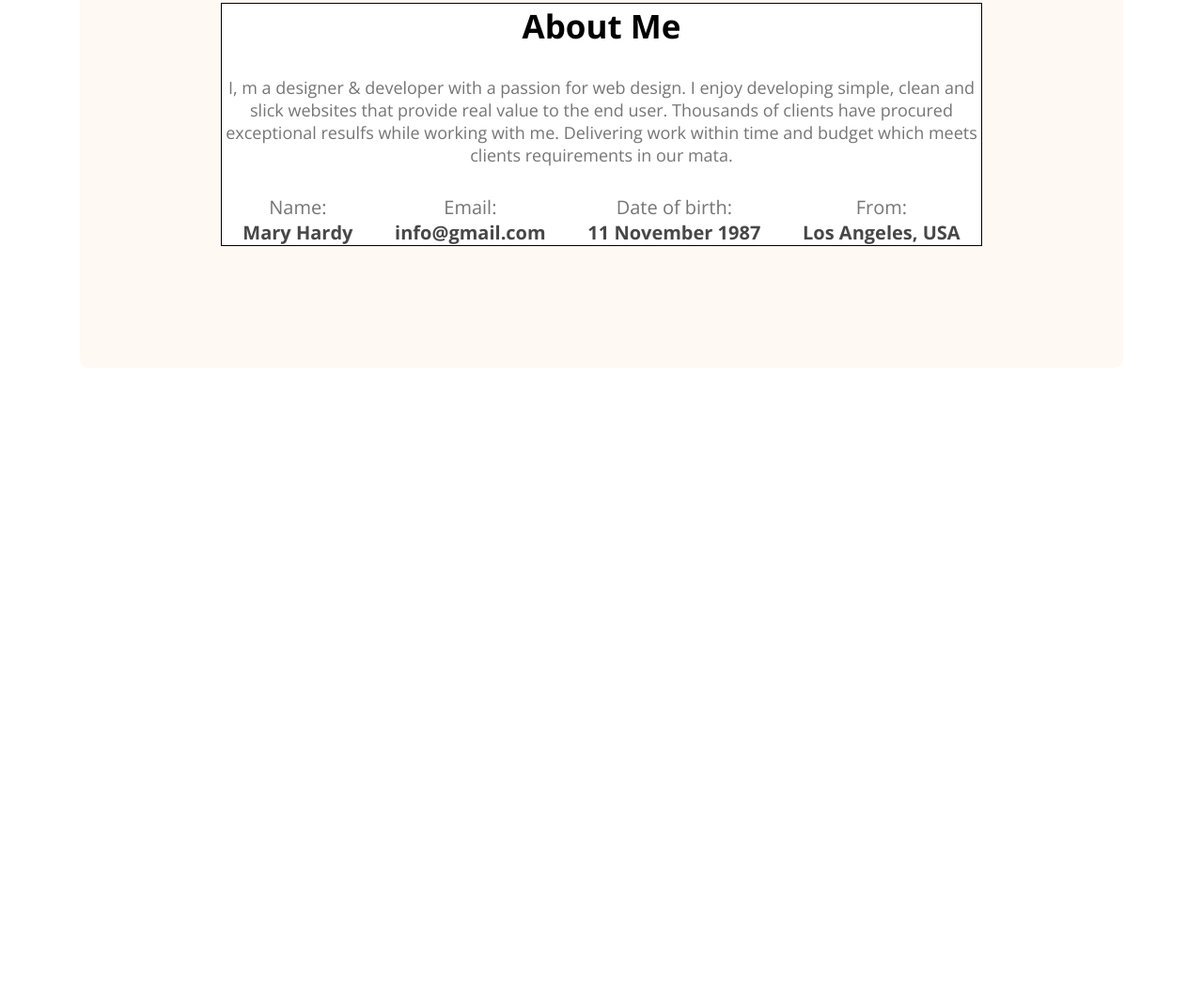
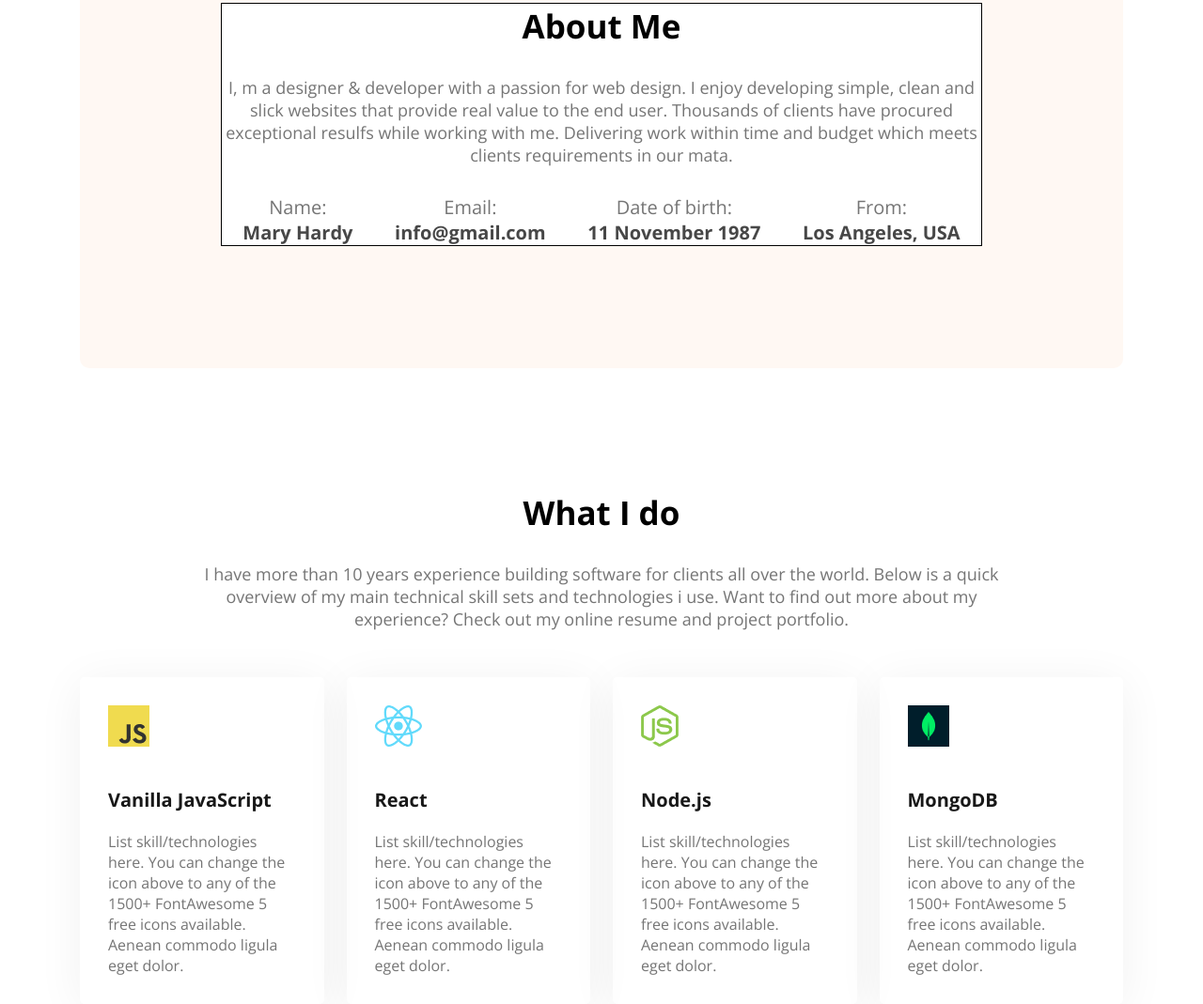
Before and after one commit to roni-biswas/web-dev-portfolio-rb-ph-b11, a plain HTML site: page index.html in a window 1280 px wide. Shown: the part 1087-2156 px from the top of the page at 94% size. Before the commit the page ends 1479 px from the top, so only its background shows below. Drawn offline with nearby package versions, Linux system fonts and the light colour scheme.

Commit message:
added experience section html and styles

```diff
--- a/index.html
+++ b/index.html
@@ -77,7 +77,49 @@
                 </div>
             </div>
         </div>
-    </section>
+    </section> <!-- end -->
+    <!-- start experience section -->
+    <section class="experience-section margin-top">
+        <div class="container">
+            <h1 class="section-title text-center">What I do</h1>
+            <p class="section-description exp-description text-center">I have more than 10 years experience building
+                software for
+                clients all over
+                the world. Below is a quick overview of my main technical skill sets and technologies i use. Want to
+                find out more about my experience? Check out my online resume and project portfolio.</p>
+
+            <div class="experience-items">
+                <div class="experience-item">
+                    <img src="images/icons/js.png" alt="Vanilla JavaScript">
+                    <h4 class="title title-item dark-1">Vanilla JavaScript</h4>
+                    <p class="section-description item-description">List skill/technologies here. You can change the
+                        icon above to any of
+                        the 1500+ FontAwesome 5 free icons available. Aenean commodo ligula eget dolor.</p>
+                </div>
+                <div class="experience-item">
+                    <img src="images/icons/react.png" alt="Vanilla JavaScript">
+                    <h4 class="title title-item dark-1">React</h4>
+                    <p class="section-description item-description">List skill/technologies here. You can change the
+                        icon above to any of
+                        the 1500+ FontAwesome 5 free icons available. Aenean commodo ligula eget dolor.</p>
+                </div>
+                <div class="experience-item">
+                    <img src="images/icons/nodejs.png" alt="Vanilla JavaScript">
+                    <h4 class="title title-item dark-1">Node.js</h4>
+                    <p class="section-description item-description">List skill/technologies here. You can change the
+                        icon above to any of
+                        the 1500+ FontAwesome 5 free icons available. Aenean commodo ligula eget dolor.</p>
+                </div>
+                <div class="experience-item">
+                    <img src="images/icons/mongo.png" alt="Vanilla JavaScript">
+                    <h4 class="title title-item dark-1">MongoDB</h4>
+                    <p class="section-description item-description">List skill/technologies here. You can change the
+                        icon above to any of
+                        the 1500+ FontAwesome 5 free icons available. Aenean commodo ligula eget dolor.</p>
+                </div>
+            </div>
+        </div>
+    </section><!-- end -->
 </body>
 
 </html>
--- a/styles/style.css
+++ b/styles/style.css
@@ -194,3 +194,27 @@
   font-size: 20px;
   font-weight: 700;
 }
+
+/* start experience styles */
+.experience-section .exp-description {
+  width: 900px;
+  margin: 30px auto 50px;
+}
+.experience-section .experience-items {
+  display: flex;
+  gap: 24px;
+}
+.experience-section .experience-item {
+  padding: 30px;
+  border-radius: 5px;
+  box-shadow: 0 6px 50px 0 rgba(0, 0, 0, 6%);
+}
+
+.experience-section .item-description {
+  font-size: 16px;
+  margin-top: 20px;
+}
+
+.experience-section .title-item {
+  margin-top: 38px;
+}
```
